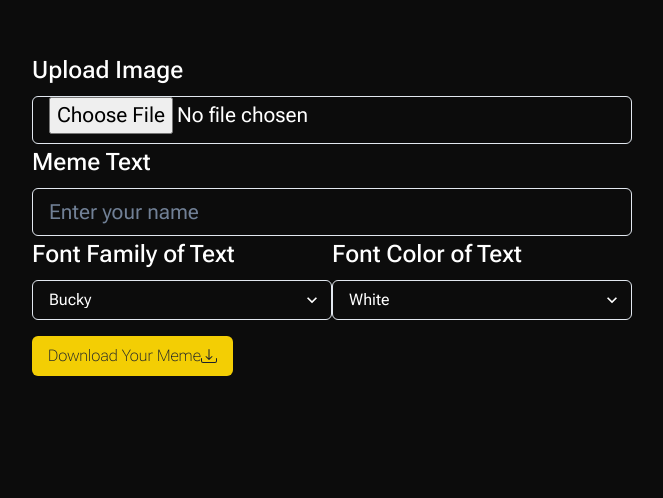
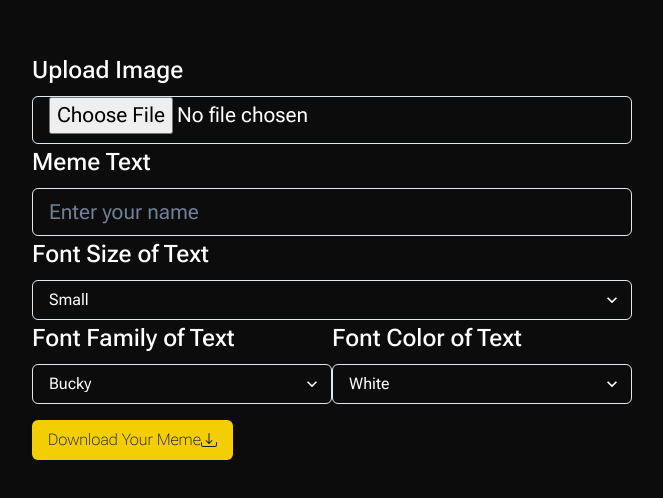
Before and after one commit to QamarLabs/Bucky-Memes, a Next.js app: page /create-meme in a window 1280 px wide. Shown: the part 708-1206 px from the top of the page, without its empty margins (308-971 px from the left). Before the commit the page ends 1164 px from the top, so only its background shows below. Built offline with nearby package versions, Linux system fonts and the light colour scheme; no server answers; the database is empty; a web font is replaced by a local one.

Commit message:
Finished Phase 2
Finished Phase 2

```diff
--- a/component/common/AdminCreateMemeForm.tsx
+++ b/component/common/AdminCreateMemeForm.tsx
@@ -163,6 +163,8 @@ function AdminCreateMemeForm({
                         values.password
                       );
                       setPasswordValidated(validatePwdResponse.validated);
+                      if(validatePwdResponse.validated)
+                        window.localStorage.setItem("bucky-pwd", values.password)
                       setSubmitting(false);
                     }}
                   >
--- a/component/common/ImageEditor.tsx
+++ b/component/common/ImageEditor.tsx
@@ -26,6 +26,7 @@ function ImageEditor() {
     `"Roboto Flex", sans-serif`
   );
   const [memeTextFontColor, setMemeTextFontColor] = useState("white");
+  const [memeTextFontSize, setMemeTextFontSize] = useState<number>(24);
   const inputRef = useRef<HTMLInputElement>(null);
   const resultImageRef = useRef<any>(null);
 
@@ -42,6 +43,9 @@ function ImageEditor() {
 
   const handleTextChange = (event: any) => {
     setText((event.target.value as string).toLocaleUpperCase() ?? "");
+  };
+  const handleMemeTextFontSizeChange = (event: any) => {
+    setMemeTextFontSize(parseInt(event.target.value));
   };
   const handleMemeTextFontFamilyChange = (event: any) => {
     setMemeTextFontFamily(event.target.value);
@@ -85,15 +89,16 @@ function ImageEditor() {
             const uri = resultImageRef.current.toDataURL({ pixelRatio: 3 });
             try {
               if (isMobileDevice() && navigator.canShare) {
-                const blob = await fetch(uri).then((res) => res.blob());
-                const file = new File([blob], "canvas-image.png", {
+                const res = await fetch(uri);
+                const blob = await res.blob();
+                const file = new File([blob], `${text}.jpg`, {
                   type: "image/png",
                 });
                 if (navigator.canShare({ files: [file] }))
                   navigator.share({
                     files: [file],
-                    title: "Canvas Image",
-                    text: "Check out this image from my canvas!",
+                    title: "My created meme",
+                    text: "Download my created meme",
                   });
               } else {
                 downloadThroughLink(uri, text);
@@ -110,10 +115,10 @@ function ImageEditor() {
           <Form id="custom-meme">
             <FormControl>
               <Box
-                id='custom-meme-img-container'
+                id="custom-meme-img-container"
                 mx="auto"
                 mt={{ base: "10vh", md: "5vh" }}
-                mb={{ sm: '10vh', md: 0 }}
+                mb={{ sm: "10vh", md: 0 }}
                 px={{ base: "0vw", md: "initial" }}
                 height={{
                   base: "350px",
@@ -138,7 +143,7 @@ function ImageEditor() {
                       y={textPosition.y}
                       draggable
                       onDragEnd={handleTextDragEnd}
-                      fontSize={24}
+                      fontSize={memeTextFontSize}
                       letterSpacing={5}
                       fontStyle="bold"
                       fill={memeTextFontColor}
@@ -206,15 +211,62 @@ function ImageEditor() {
             </Field>
             <Field>
               {({ form }: any) => (
-                <Box display="flex" flexDir={{ base: "column", md: "row" }}>
-                  <FormControl
-                    isInvalid={form.errors.memeText && form.touched.memeText}
-                    className="roboto-flex-text"
-                  >
+                <Box display="flex" flexDir={"column"}>
+                  <FormControl className="roboto-flex-text">
                     <FormLabel
                       fontSize="1.5rem"
                       color="white"
-                      htmlFor="name"
+                      htmlFor="fontSize"
+                      textAlign={{ base: "center", lg: "left" }}
+                    >
+                      Font Size of Text
+                    </FormLabel>
+                    <Select
+                      color="white"
+                      onChange={handleMemeTextFontSizeChange}
+                      value={memeTextFontSize}
+                      sx={{
+                        "& option": {
+                          color: "black",
+                        },
+                      }}
+                    >
+                      <option
+                        style={{ fontFamily: `"Roboto Flex", sans-serif` }}
+                        value={24}
+                      >
+                        Small
+                      </option>
+                      <option
+                        style={{ fontFamily: `"Roboto Flex", sans-serif` }}
+                        value={36}
+                      >
+                        Medium
+                      </option>
+                      <option
+                        style={{ fontFamily: `"Roboto Flex", sans-serif` }}
+                        value={48}
+                      >
+                        Large
+                      </option>
+                      <option
+                        style={{ fontFamily: `"Roboto Flex", sans-serif` }}
+                        value={60}
+                      >
+                        Extra Large
+                      </option>
+                    </Select>
+                  </FormControl>
+                  <Box
+                    p="0"
+                    display="flex"
+                    flexDir={{ base: "column", md: "row" }}
+                  >
+                    <FormControl className="roboto-flex-text">
+                      <FormLabel
+                        fontSize="1.5rem"
+                        color="white"
+                        htmlFor="fontFamily"
                         textAlign={{ base: "center", lg: "left" }}
                       >
                         Font Family of Text
@@ -273,14 +325,11 @@ function ImageEditor() {
                         </option>
                       </Select>
                     </FormControl>
-                  <FormControl
-                    isInvalid={form.errors.memeText && form.touched.memeText}
-                    className="roboto-flex-text"
-                  >
+                    <FormControl className="roboto-flex-text">
                       <FormLabel
                         fontSize="1.5rem"
                         color="white"
-                      htmlFor="name"
+                        htmlFor="fontColor"
                         textAlign={{ base: "center", lg: "left" }}
                       >
                         Font Color of Text
@@ -340,6 +389,7 @@ function ImageEditor() {
                       </Select>
                     </FormControl>
                   </Box>
+                </Box>
               )}
             </Field>
             <Button
```
Also changed, not shown: component/Newsletter.tsx (+7 -5 lines), pages/admin.tsx (+17 -5 lines). Lines whose indentation alone changed are shown as unchanged.
